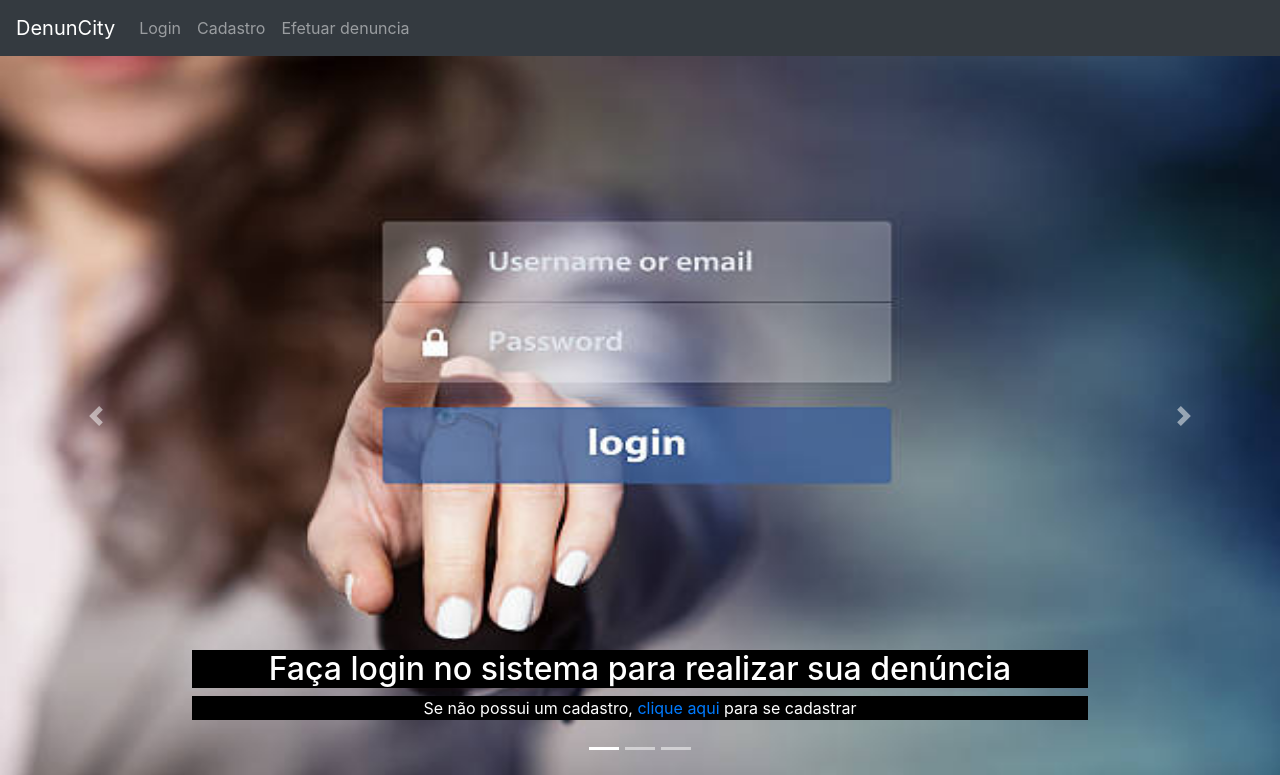
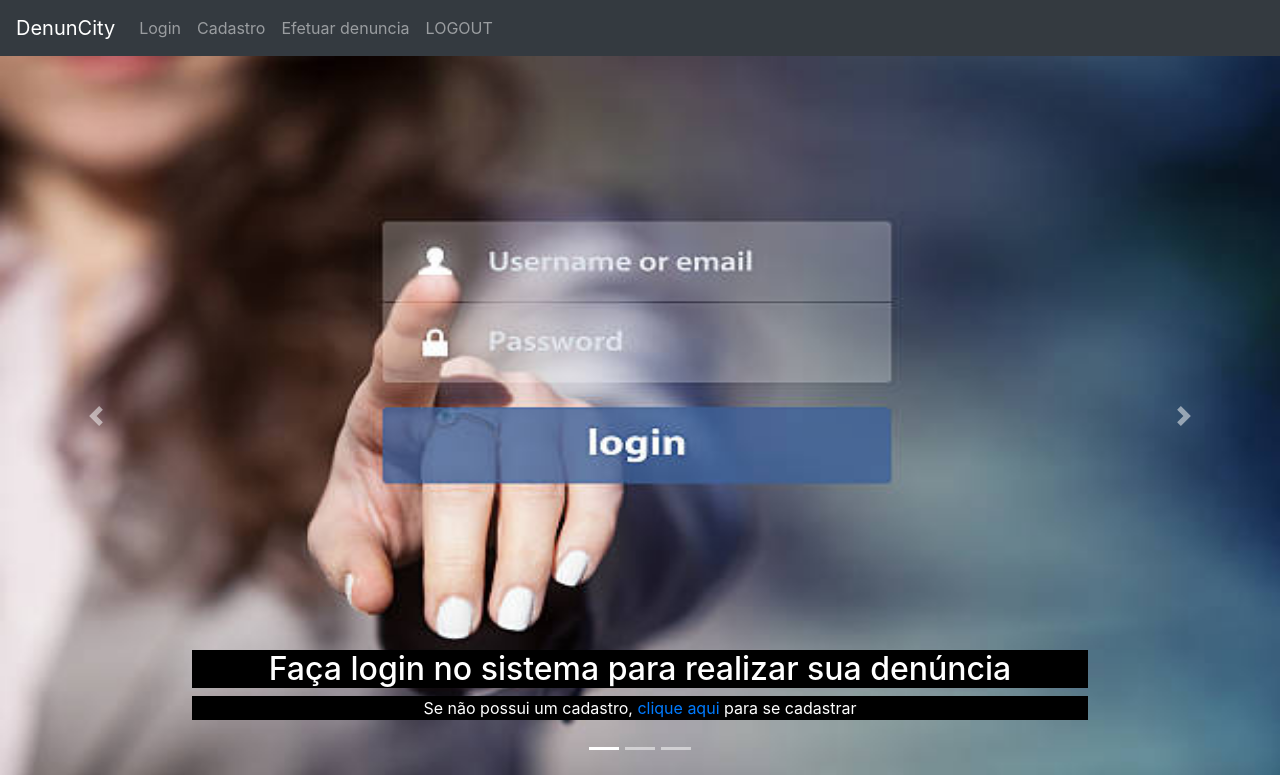
Before and after one commit to brunomalheiros/projeto, a Flask app: page / in a window 1280 px wide. Shown: the top 775 px of the page. Run offline with Flask 2, Linux system fonts and the light colour scheme; a user stored in the database is signed in; tables that the repository leaves empty hold one stand-in row (values such as "Sample post"); some libraries are stand-ins or nearby versions.

Commit message:
pequena alteração

```diff
--- a/templates/index.html
+++ b/templates/index.html
@@ -36,6 +36,12 @@
 							<a class="nav-link" href="{{url_for('login')}}">Efetuar denuncia</a>
 						{% endif %}
 				</li>
+				<li class="nav-item">
+					{% if current_user.is_authenticated %}
+							  <a class="nav-link" href="{{url_for('logout')}}">LOGOUT</a>
+
+						  {% endif %}
+				  </li>
 			  </ul>
 
 			</div>
```
